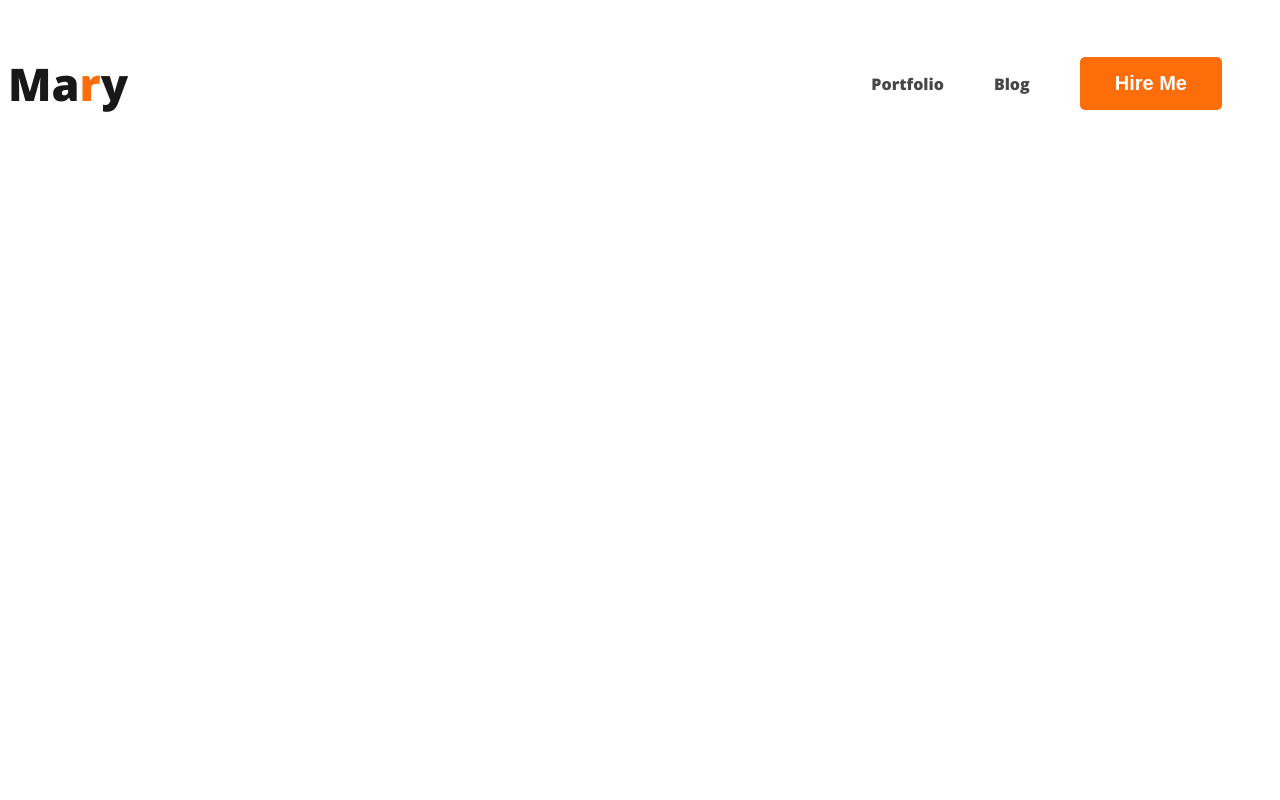
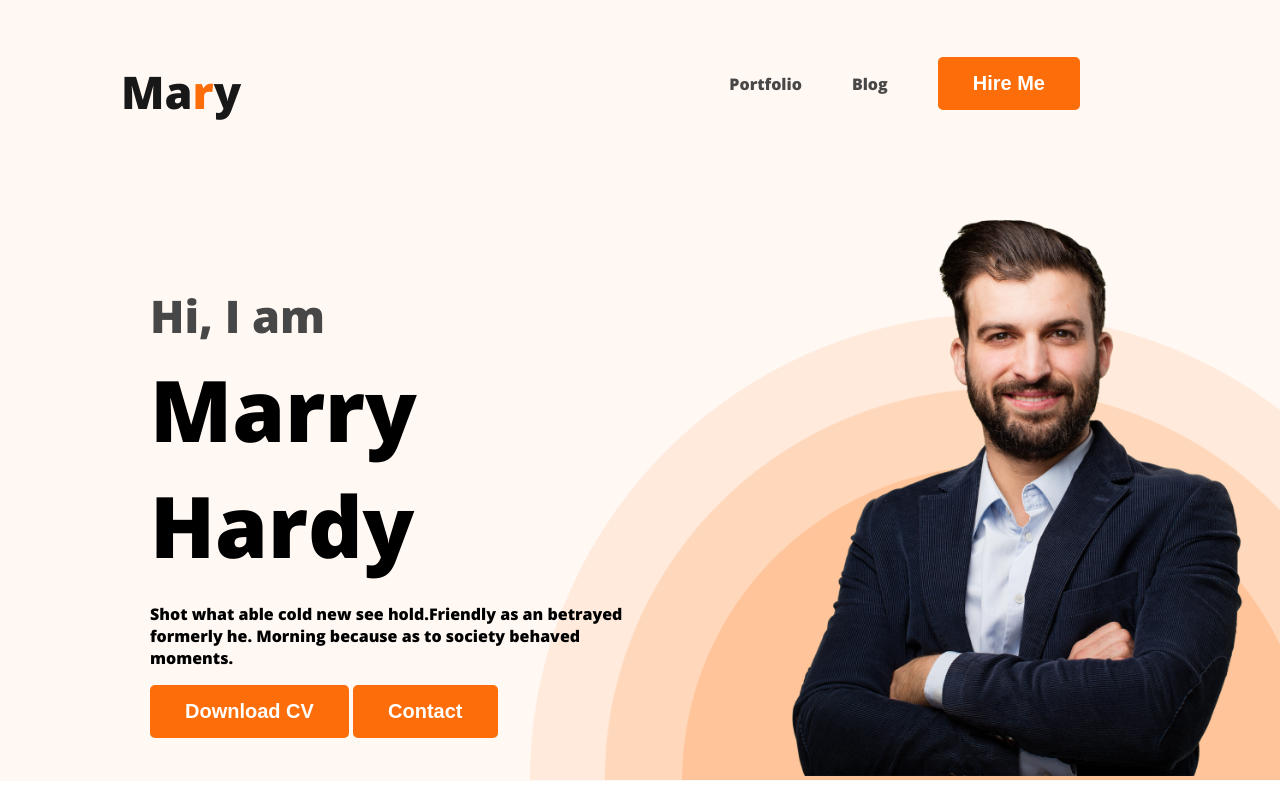
Before and after one commit to mdOmarfaruk151/personal-portfolio-website, a plain HTML site: page index.html in a window 1280 px wide. Drawn offline with nearby package versions, Linux system fonts and the light colour scheme.

Commit message:
banner content added

```diff
--- a/index.html
+++ b/index.html
@@ -13,7 +13,7 @@
     <link rel="stylesheet" href="/styles/portfolio.css">
 </head>
 <body>
-    <header>
+    <header class="header">
         <!-- Nav Bar -->
         <nav>
             <!-- nav title left -->
@@ -24,6 +24,23 @@
                 <li><button class="btn-primary">Hire Me</button></li>
             </ul>
         </nav>
+        <!-- header banner -->
+         <div class="banner">
+            <!-- header banner text content left -->
+            <div class="banner-content">
+                <h3 class="banner-greeting">Hi, I am</h3>
+                <h1 class="banner-title">Marry Hardy</h1>
+                <p class="banner-description">
+                    Shot what able cold new see hold.Friendly as an betrayed formerly he. Morning because as to society behaved moments.
+                </p>
+                <button class="btn-primary">Download CV</button>
+                <button class="btn-primary">Contact</button>
+            </div>
+            <!-- header banner image right -->
+             <div>
+                <img class="profile-pic" src="/images/hardy.png" alt="">
+             </div>
+         </div>
     </header>
     <main>
 
--- a/styles/portfolio.css
+++ b/styles/portfolio.css
@@ -2,6 +2,7 @@
 body{
     font-family: "Lato", sans-serif ;
     font-family: "Open Sans", sans-serif;
+    margin: 0;
 
 }
 /* text orange color */
@@ -30,6 +31,7 @@ nav{
 nav > ul{
     display: flex;
     align-items: center;
+    margin: 0 150px;
 }
 /* nav list style */
 nav li {
@@ -46,4 +48,45 @@ nav a{
     color: #181818;
     font-size: 45px;
     font-weight: 800;
+    margin-left: 121px;
+    margin-top: 61px;
 }
+
+/* header related styles */
+.header{
+    background-color: #FFF8F3;
+    background-image: url(../images/header_bg.png);
+    background-repeat: no-repeat;
+    background-position: bottom right;
+    background-size: 750px;
+
+}
+/* header banner */
+.banner{
+    padding: 30px 30px 0px 150px;
+    display: flex;
+    align-items: center;
+    justify-content: space-between;
+}
+/* header banner profile image */
+.profile-pic{
+    width: 500px;
+
+}
+/* header banner text content left*/
+.banner-content{
+    max-width: 500px;
+}
+/* banner greeting */
+.banner-greeting{
+    font-size: 45px;
+    color: #474747;
+    margin-bottom: 0;
+}
+/* banner title */
+.banner-title{
+    font-size: 85px;
+    font-weight: 800;
+    margin-top: 5px;
+    margin-bottom: 20px;
+}
```
